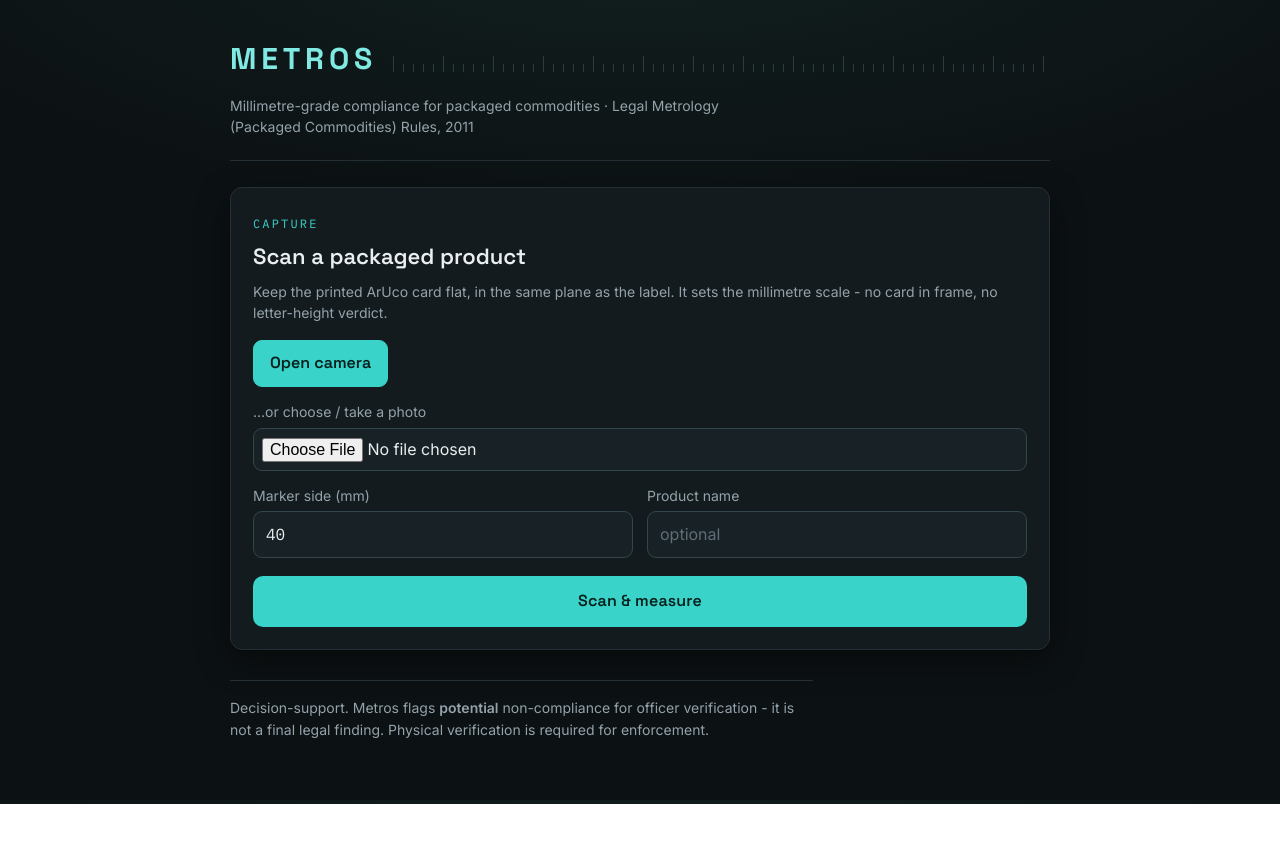
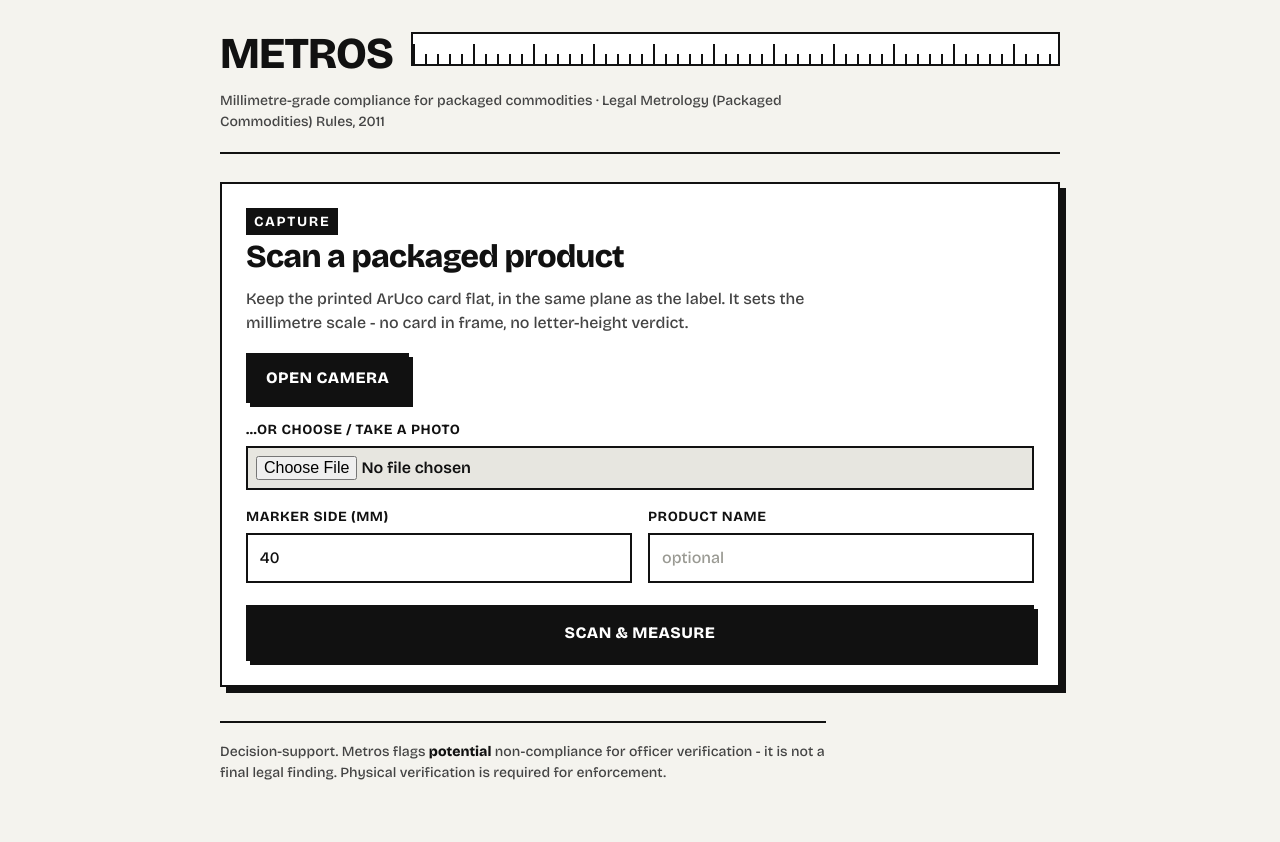
Before and after one commit to mugiwaraluffy56/sih-26, a React (Vite) app in the folder frontend/: page / in a window 1280 px wide. Shown: the top 842 px of the page. Before the commit the page ends 804 px from the top, so only its background shows below. Built offline with nearby package versions, Linux system fonts and the light colour scheme.

Commit message:
restyle ui as monochrome neo-brutalism with bricolage grotesque
Signed-off-by: mugiwaraluffy56 <myakampuneeth@gmail.com>

```diff
--- a/frontend/index.html
+++ b/frontend/index.html
@@ -3,11 +3,11 @@
   <head>
     <meta charset="UTF-8" />
     <meta name="viewport" content="width=device-width, initial-scale=1.0" />
-    <meta name="theme-color" content="#12343b" />
+    <meta name="theme-color" content="#f4f3ee" />
     <link rel="preconnect" href="https://fonts.googleapis.com" />
     <link rel="preconnect" href="https://fonts.gstatic.com" crossorigin />
     <link
-      href="https://fonts.googleapis.com/css2?family=Space+Grotesk:wght@500;600;700&family=Inter:wght@400;500;600&family=IBM+Plex+Mono:wght@400;500;600&display=swap"
+      href="https://fonts.googleapis.com/css2?family=Bricolage+Grotesque:opsz,wght@12..96,400..800&display=swap"
       rel="stylesheet"
     />
     <title>Metros - Legal Metrology Compliance</title>
--- a/frontend/src/styles.css
+++ b/frontend/src/styles.css
@@ -1,239 +1,242 @@
+/* Metros - monochrome neo-brutalism.
+   One typeface (Bricolage Grotesque), greyscale only, hard 2.5px borders,
+   offset shadows with zero blur, zero radius. Status is signalled by fill and
+   text, never hue (accessible + on-theme). */
+
 :root {
-  /* Precision-instrument palette - dark */
-  --paper: #0c1113;       /* deep instrument black, faint teal cast */
-  --card: #141b1e;
-  --card-2: #182125;
-  --ink: #e9eef0;
-  --sub: #93a2ab;
-  --line: #243035;
-  --line-strong: #33454c;
-  --accent: #3ad3c9;      /* bright instrument teal on dark */
-  --accent-ink: #7fe9e2;
+  --paper: #f4f3ee;      /* off-white ground */
+  --card: #ffffff;
+  --ink: #111111;        /* near-black */
+  --sub: #444444;
+  --g1: #e7e6e0;         /* light fill */
+  --g2: #cfcec7;         /* mid fill */
+  --g3: #9a9a93;         /* muted */
 
-  --ok: #4ecb8b;
-  --flag: #e0a53a;
-  --miss: #f0707d;
-  --na: #7d8992;
+  --bd: 2.5px;
+  --shadow: 6px 6px 0 var(--ink);
+  --shadow-sm: 4px 4px 0 var(--ink);
+  --shadow-press: 2px 2px 0 var(--ink);
 
-  --r: 12px;
-  --shadow: 0 1px 0 rgba(0,0,0,0.3), 0 10px 34px rgba(0,0,0,0.42);
-  --mono: "IBM Plex Mono", ui-monospace, SFMono-Regular, Menlo, monospace;
-  --sans: "Inter", system-ui, -apple-system, Segoe UI, Roboto, sans-serif;
-  --display: "Space Grotesk", var(--sans);
+  --font: "Bricolage Grotesque", system-ui, -apple-system, Segoe UI, sans-serif;
 
-  /* Modular scale (base 1rem, ratio 1.2 - Minor Third, product-UI default) */
-  --t-micro: 0.75rem;    /* 12px - badges / pills only */
-  --t-label: 0.875rem;   /* 14px - support-text floor */
+  /* Modular scale (base 1rem, ratio 1.25 - Major Third for bold hierarchy) */
+  --t-micro: 0.75rem;    /* 12px - badges only */
+  --t-label: 0.875rem;   /* 14px - support floor */
   --t-body: 1rem;        /* 16px - body floor */
-  --t-lead: 1.125rem;    /* 18px */
-  --t-h3: 1.375rem;      /* 22px */
-  --t-h2: 1.5rem;        /* 24px */
-  --t-display: 1.875rem; /* 30px wordmark */
+  --t-lead: 1.25rem;     /* 20px */
+  --t-h3: 1.5rem;        /* 24px */
+  --t-h2: 2rem;          /* 32px */
+  --t-display: 2.75rem;  /* 44px wordmark */
 }
 
 * { box-sizing: border-box; }
 html { -webkit-text-size-adjust: 100%; }
 body {
   margin: 0;
-  font-family: var(--sans);
+  font-family: var(--font);
   color: var(--ink);
-  background:
-    radial-gradient(120% 70% at 50% -10%, #12201f 0%, var(--paper) 55%) fixed;
-  line-height: 1.55;
+  background: var(--paper);
+  line-height: 1.5;
   font-size: var(--t-body);
   -webkit-font-smoothing: antialiased;
   text-rendering: optimizeLegibility;
 }
-.mono { font-variant-numeric: tabular-nums; }
+.mono { font-variant-numeric: tabular-nums; font-feature-settings: "tnum" 1; }
 h2, h3 { text-wrap: balance; }
 p { text-wrap: pretty; }
-.app { max-width: 860px; margin: 0 auto; padding: 28px 20px 64px; }
+:focus-visible { outline: 3px solid var(--ink); outline-offset: 2px; }
+
+.app { max-width: 880px; margin: 0 auto; padding: 32px 20px 72px; }
 
 /* ---- Masthead + ruler-strip signature ---- */
-.masthead { padding: 8px 0 22px; border-bottom: 1px solid var(--line); margin-bottom: 26px; }
-.brand { display: flex; align-items: center; gap: 16px; }
+.masthead { padding: 0 0 20px; margin-bottom: 28px; border-bottom: var(--bd) solid var(--ink); }
+.brand { display: flex; align-items: center; gap: 18px; }
 .wordmark {
-  font-family: var(--display);
-  font-weight: 700;
+  font-family: var(--font);
+  font-weight: 800;
   font-size: var(--t-display);
-  letter-spacing: 0.16em;
-  color: var(--accent-ink);
+  line-height: 1;
+  letter-spacing: -0.02em;
+  text-transform: uppercase;
+  color: var(--ink);
 }
 .tick-strip {
-  flex: 1; height: 26px; min-width: 60px;
-  /* millimetre ruler: tall ticks every 10, short ticks every 2 */
+  flex: 1; height: 34px; min-width: 60px; align-self: stretch;
+  border: var(--bd) solid var(--ink); background: var(--card);
+  /* millimetre ruler ticks */
   background-image:
-    repeating-linear-gradient(90deg, var(--line-strong) 0 1px, transparent 1px 10px),
-    repeating-linear-gradient(90deg, var(--line-strong) 0 1px, transparent 1px 50px);
-  background-size: 100% 8px, 100% 16px;
-  background-position: bottom left;
-  background-repeat: repeat-x;
-  opacity: 0.8;
+    repeating-linear-gradient(90deg, var(--ink) 0 2px, transparent 2px 12px),
+    repeating-linear-gradient(90deg, var(--ink) 0 2px, transparent 2px 60px);
+  background-size: 100% 10px, 100% 20px;
+  background-position: bottom left; background-repeat: repeat-x;
 }
-.tagline { margin: 12px 0 0; color: var(--sub); font-size: var(--t-label); max-width: 60ch; }
+.tagline { margin: 14px 0 0; color: var(--sub); font-size: var(--t-label); max-width: 62ch; font-weight: 500; }
 
 /* ---- Panels ---- */
 .panel {
   background: var(--card);
-  border: 1px solid var(--line);
-  border-radius: var(--r);
+  border: var(--bd) solid var(--ink);
   box-shadow: var(--shadow);
-  padding: 22px;
-  margin-bottom: 22px;
+  padding: 24px;
+  margin-bottom: 28px;
 }
-.panel-head h2 { font-family: var(--display); font-weight: 600; margin: 4px 0 0; font-size: var(--t-h3); }
+.panel-head h2 { font-weight: 800; margin: 6px 0 0; font-size: var(--t-h2); line-height: 1; letter-spacing: -0.02em; }
 .eyebrow {
-  font-family: var(--mono); font-size: var(--t-micro); letter-spacing: 0.18em;
-  text-transform: uppercase; color: var(--accent);
+  display: inline-block; font-size: var(--t-label); font-weight: 700; letter-spacing: 0.12em;
+  text-transform: uppercase; background: var(--ink); color: var(--card); padding: 3px 8px;
 }
-.lede { color: var(--sub); margin: 8px 0 0; font-size: var(--t-label); }
+.lede { color: var(--sub); margin: 14px 0 0; font-size: var(--t-body); font-weight: 500; max-width: 60ch; }
 
 /* ---- Fields ---- */
-.field { display: block; margin: 14px 0 0; }
-.field > span { display: block; font-size: var(--t-label); color: var(--sub); margin-bottom: 5px; }
+.field { display: block; margin: 16px 0 0; }
+.field > span { display: block; font-size: var(--t-label); font-weight: 700; text-transform: uppercase;
+  letter-spacing: 0.04em; margin-bottom: 6px; }
 input, textarea {
-  width: 100%; padding: 10px 12px; font: inherit;
-  border: 1px solid var(--line-strong); border-radius: 9px; background: var(--card-2);
-  color: var(--ink); transition: border-color .12s, box-shadow .12s;
+  width: 100%; padding: 11px 12px; font: inherit; font-weight: 500;
+  border: var(--bd) solid var(--ink); border-radius: 0; background: var(--card);
+  color: var(--ink);
 }
-input::placeholder, textarea::placeholder { color: #5f6d76; }
-input:focus, textarea:focus {
-  outline: none; border-color: var(--accent);
-  box-shadow: 0 0 0 3px rgba(58,211,201,0.20);
-}
-.mono, input.mono { font-family: var(--mono); }
-.file input { padding: 8px; }
-.grid2 { display: grid; grid-template-columns: 1fr 1fr; gap: 14px; }
+input::placeholder, textarea::placeholder { color: var(--g3); }
+input:focus, textarea:focus { outline: none; box-shadow: var(--shadow-press); }
+.mono, input.mono { }
+.file input { padding: 8px; background: var(--g1); font-weight: 600; }
+.grid2 { display: grid; grid-template-columns: 1fr 1fr; gap: 16px; }
 
 .cta {
-  margin-top: 18px; width: 100%;
-  font-family: var(--display); font-weight: 600; font-size: var(--t-body); letter-spacing: .01em;
-  background: var(--accent); color: #06201d; border: 0; border-radius: 10px;
-  padding: 13px 18px; cursor: pointer; transition: background .12s, transform .04s;
+  margin-top: 22px; width: 100%;
+  font-family: var(--font); font-weight: 800; font-size: var(--t-body);
+  text-transform: uppercase; letter-spacing: 0.03em;
+  background: var(--ink); color: var(--card); border: var(--bd) solid var(--ink); border-radius: 0;
+  box-shadow: var(--shadow-sm); padding: 14px 18px; cursor: pointer;
+  transition: transform .06s, box-shadow .06s;
 }
-.cta:hover { background: var(--accent-ink); }
-.cta:active { transform: translateY(1px); }
-.cta:disabled { opacity: .6; cursor: default; }
-.err { color: var(--miss); margin: 12px 0 0; font-size: var(--t-label); }
+.cta:hover { transform: translate(2px, 2px); box-shadow: var(--shadow-press); }
+.cta:active { transform: translate(4px, 4px); box-shadow: 0 0 0 var(--ink); }
+.cta:disabled { opacity: .5; cursor: default; box-shadow: var(--shadow-sm); transform: none; }
+.err {
+  color: var(--ink); font-weight: 700; margin: 14px 0 0; font-size: var(--t-label);
+  background: var(--g2); border: var(--bd) solid var(--ink); padding: 8px 10px;
+}
 
 /* ---- Camera ---- */
-.camera { margin: 16px 0 6px; }
-.viewfinder { position: relative; background: #0d1114; border-radius: 10px; overflow: hidden;
-  border: 1px solid var(--line-strong); }
+.camera { margin: 18px 0 6px; }
+.viewfinder { position: relative; background: var(--ink); overflow: hidden; border: var(--bd) solid var(--ink); }
 .viewfinder video { display: block; width: 100%; max-height: 60vh; object-fit: contain; }
 .guide {
-  position: absolute; left: 0; right: 0; bottom: 0; padding: 7px 10px;
-  font-family: var(--mono); font-size: var(--t-label); color: #eaf2f1;
-  background: linear-gradient(transparent, rgba(0,0,0,.62)); text-align: center;
+  position: absolute; left: 0; right: 0; bottom: 0; padding: 8px 10px;
+  font-size: var(--t-label); font-weight: 700; color: var(--ink); background: var(--card);
+  border-top: var(--bd) solid var(--ink); text-align: center;
 }
-.camrow { display: flex; gap: 10px; margin-top: 10px; }
+.camrow { display: flex; gap: 12px; margin-top: 12px; }
 button { font: inherit; }
 .camera > button, .camrow button {
-  font-family: var(--display); font-weight: 600; border-radius: 9px; padding: 10px 16px;
-  border: 1px solid var(--accent); background: var(--accent); color: #06201d; cursor: pointer;
+  font-family: var(--font); font-weight: 800; text-transform: uppercase; letter-spacing: 0.03em;
+  border: var(--bd) solid var(--ink); border-radius: 0; background: var(--ink); color: var(--card);
+  box-shadow: var(--shadow-sm); padding: 11px 18px; cursor: pointer; transition: transform .06s, box-shadow .06s;
 }
-.camrow .ghost { background: transparent; color: var(--accent); }
+.camera > button:hover, .camrow button:hover { transform: translate(2px, 2px); box-shadow: var(--shadow-press); }
+.camrow .ghost { background: var(--card); color: var(--ink); }
 
-.preview { margin: 14px 0 0; }
-.preview img { width: 100%; border: 1px solid var(--line); border-radius: 10px; display: block; }
-.preview figcaption { font-family: var(--mono); font-size: var(--t-label); color: var(--sub); margin-top: 6px; }
+.preview { margin: 16px 0 0; }
+.preview img { width: 100%; border: var(--bd) solid var(--ink); display: block; }
+.preview figcaption { font-size: var(--t-label); font-weight: 600; color: var(--sub); margin-top: 8px; }
 
 /* ---- Report ---- */
-.report-head { display: flex; align-items: flex-start; justify-content: space-between; gap: 12px; }
-.report-head h2 { letter-spacing: .04em; }
+.report-head { display: flex; align-items: flex-start; justify-content: space-between; gap: 14px; }
+.report-head h2 { letter-spacing: -0.01em; }
 .disp {
-  font-family: var(--mono); font-size: var(--t-label); letter-spacing: .06em; text-transform: uppercase;
-  padding: 6px 11px; border-radius: 999px; white-space: nowrap; align-self: center;
+  font-size: var(--t-label); font-weight: 800; letter-spacing: 0.04em; text-transform: uppercase;
+  padding: 7px 12px; border: var(--bd) solid var(--ink); white-space: nowrap; align-self: center;
+  background: var(--ink); color: var(--card);
 }
-.disp-compliant { background: rgba(78,203,139,0.15); color: var(--ok); }
-.disp-potential_non_compliance { background: rgba(224,165,58,0.16); color: var(--flag); }
+.disp-compliant { background: var(--card); color: var(--ink); }
 .notice {
-  margin: 14px 0 18px; padding: 10px 12px; font-size: var(--t-label); color: var(--accent-ink);
-  background: rgba(58,211,201,0.10); border: 1px solid rgba(58,211,201,0.26); border-radius: 9px;
+  margin: 16px 0 20px; padding: 12px 14px; font-size: var(--t-label); font-weight: 600; color: var(--ink);
+  background: var(--g1); border: var(--bd) solid var(--ink);
 }
 
-.kpis { display: grid; grid-template-columns: repeat(3, 1fr); gap: 1px;
-  background: var(--line); border: 1px solid var(--line); border-radius: 10px; overflow: hidden; }
-.kpi { background: var(--card); padding: 12px 14px; }
-.kpi-n { display: block; font-size: var(--t-h3); font-weight: 600; }
-.kpi-l { font-size: var(--t-label); color: var(--sub); text-transform: uppercase; letter-spacing: .04em; }
+.kpis { display: grid; grid-template-columns: repeat(3, 1fr); border: var(--bd) solid var(--ink); }
+.kpi { padding: 14px; border-right: var(--bd) solid var(--ink); border-bottom: var(--bd) solid var(--ink); }
+.kpi:nth-child(3n) { border-right: 0; }
+.kpi:nth-last-child(-n+3) { border-bottom: 0; }
+.kpi-n { display: block; font-size: var(--t-h3); font-weight: 800; line-height: 1; }
+.kpi-l { font-size: var(--t-label); font-weight: 700; color: var(--sub); text-transform: uppercase; letter-spacing: 0.04em; }
 
 .calbar {
-  display: flex; align-items: center; gap: 10px; flex-wrap: wrap;
-  margin: 16px 0 4px; padding: 10px 12px; border: 1px dashed var(--line-strong);
-  border-radius: 9px; font-size: var(--t-label);
+  display: flex; align-items: center; gap: 12px; flex-wrap: wrap;
+  margin: 18px 0 4px; padding: 12px 14px; border: var(--bd) solid var(--ink);
+  font-size: var(--t-label); font-weight: 600;
 }
-.calbar .dot { width: 9px; height: 9px; border-radius: 50%; }
-.calbar .dot.on { background: var(--ok); box-shadow: 0 0 0 3px rgba(31,122,77,.16); }
-.calbar .dot.off { background: var(--miss); box-shadow: 0 0 0 3px rgba(178,58,72,.16); }
+.calbar b { font-weight: 800; text-transform: uppercase; }
+.calbar .dot { width: 12px; height: 12px; border: var(--bd) solid var(--ink); }
+.calbar .dot.on { background: var(--ink); }
+.calbar .dot.off { background: var(--card); }
 
 .sec {
-  display: flex; align-items: center; gap: 10px; margin: 26px 0 10px;
-  font-family: var(--display); font-weight: 600; font-size: var(--t-body);
-  padding-bottom: 7px; border-bottom: 1px solid var(--line);
+  display: flex; align-items: center; gap: 12px; margin: 32px 0 12px;
+  font-weight: 800; font-size: var(--t-h3); line-height: 1; text-transform: uppercase; letter-spacing: -0.01em;
 }
-.sec-no { color: var(--accent); font-size: var(--t-label); }
+.sec-no {
+  font-size: var(--t-label); font-weight: 800; background: var(--ink); color: var(--card);
+  padding: 3px 8px; letter-spacing: 0;
+}
 
-.tbl { width: 100%; border-collapse: collapse; font-size: var(--t-label); }
-.tbl th { text-align: left; font-size: var(--t-label); text-transform: uppercase; letter-spacing: .04em;
-  color: var(--sub); font-weight: 600; padding: 7px 8px; border-bottom: 1px solid var(--line); }
-.tbl td { padding: 9px 8px; border-bottom: 1px solid var(--line); vertical-align: top; }
+.tbl { width: 100%; border-collapse: collapse; font-size: var(--t-label); border: var(--bd) solid var(--ink); }
+.tbl th { text-align: left; font-size: var(--t-label); font-weight: 800; text-transform: uppercase; letter-spacing: 0.04em;
+  padding: 9px 10px; border-bottom: var(--bd) solid var(--ink); background: var(--g1); }
+.tbl td { padding: 10px; border-bottom: 1.5px solid var(--ink); vertical-align: top; font-weight: 500; }
 .tbl tr:last-child td { border-bottom: 0; }
 .nowrap { white-space: nowrap; }
 
 .pill {
-  display: inline-block; font-family: var(--mono); font-size: var(--t-micro); font-weight: 500;
-  padding: 2px 8px; border-radius: 999px; white-space: nowrap;
+  display: inline-block; font-size: var(--t-micro); font-weight: 800; letter-spacing: 0.03em;
+  text-transform: uppercase; padding: 3px 8px; white-space: nowrap;
+  border: 2px solid var(--ink); background: var(--ink); color: var(--card);
 }
-.pill.s-compliant { background: rgba(78,203,139,0.15); color: var(--ok); }
-.pill.s-potential_non_compliance { background: rgba(224,165,58,0.16); color: var(--flag); }
-.pill.s-not_detected { background: rgba(240,112,125,0.16); color: var(--miss); }
-.pill.s-not_assessable, .pill.s-not_applicable { background: rgba(125,137,146,0.16); color: var(--na); }
-.s-compliant { color: var(--ok); }
-.s-potential_non_compliance { color: var(--flag); }
-.s-not_detected { color: var(--miss); }
-.s-not_assessable, .s-not_applicable { color: var(--na); }
+.pill.s-compliant { background: var(--card); color: var(--ink); }
 
-.bandline { font-size: var(--t-label); color: var(--ink); margin: 4px 0 12px; }
-.bandline code { background: rgba(58,211,201,0.10); padding: 1px 6px; border-radius: 5px; }
+.bandline { font-size: var(--t-label); font-weight: 600; margin: 6px 0 14px; }
+.bandline b { font-weight: 800; }
+.bandline code { background: var(--ink); color: var(--card); padding: 1px 6px; font-weight: 700; }
 
 /* Tolerance gauge */
-.fontlist { display: flex; flex-direction: column; gap: 14px; }
-.fontrow { border: 1px solid var(--line); border-radius: 10px; padding: 12px 14px; }
+.fontlist { display: flex; flex-direction: column; gap: 16px; }
+.fontrow { border: var(--bd) solid var(--ink); padding: 14px; box-shadow: var(--shadow-sm); }
 .fontrow-top { display: flex; align-items: center; justify-content: space-between; }
-.fontrow-id { font-family: var(--mono); font-size: var(--t-label); }
-.gauge { margin: 10px 0 2px; }
-.gauge-track { position: relative; height: 12px; border-radius: 6px;
-  background: repeating-linear-gradient(90deg, var(--line) 0 1px, transparent 1px 8px), var(--card-2);
-  border: 1px solid var(--line-strong); }
-.gauge-band { position: absolute; top: 0; bottom: 0; background: rgba(20,24,29,.10); }
-.gauge-val { position: absolute; top: -3px; bottom: -3px; width: 2px; background: var(--ink); }
-.gauge-thresh { position: absolute; top: -4px; bottom: -4px; width: 2px; background: var(--accent);
-  box-shadow: 0 0 0 2px rgba(18,86,79,.16); }
-.gauge.s-potential_non_compliance .gauge-val { background: var(--flag); }
-.gauge.s-compliant .gauge-val { background: var(--ok); }
-.gauge-legend { display: flex; justify-content: space-between; font-size: var(--t-label); margin-top: 8px; }
-.small { font-size: var(--t-label); margin: 8px 0 0; }
+.fontrow-id { font-weight: 800; text-transform: uppercase; letter-spacing: 0.02em; }
+.gauge { margin: 12px 0 2px; }
+.gauge-track { position: relative; height: 16px; border: var(--bd) solid var(--ink); background: var(--card);
+  background-image: repeating-linear-gradient(90deg, var(--g2) 0 1.5px, transparent 1.5px 9px); }
+.gauge-band { position: absolute; top: 0; bottom: 0; background: var(--g2); }
+.gauge-val { position: absolute; top: -4px; bottom: -4px; width: 4px; background: var(--ink); }
+.gauge-thresh { position: absolute; top: -6px; bottom: -6px; width: 3px; background: var(--ink);
+  border-left: 2px dashed var(--card); }
+.gauge-legend { display: flex; justify-content: space-between; font-size: var(--t-label); font-weight: 700; margin-top: 10px; }
+.small { font-size: var(--t-label); font-weight: 500; margin: 10px 0 0; }
 
-.actions { margin: 6px 0 0; padding-left: 18px; font-size: var(--t-label); }
-.actions li { margin: 4px 0; }
+.actions { margin: 8px 0 0; padding: 0; list-style: none; }
+.actions li { font-size: var(--t-label); font-weight: 600; padding: 8px 12px; margin: 8px 0;
+  border-left: var(--bd) solid var(--ink); background: var(--g1); }
 
 .dl {
-  display: inline-block; margin-top: 22px; font-family: var(--display); font-weight: 600;
-  font-size: var(--t-label); color: var(--accent); text-decoration: none;
-  border-bottom: 2px solid var(--accent); padding-bottom: 2px;
+  display: inline-block; margin-top: 26px; font-weight: 800; font-size: var(--t-body);
+  text-transform: uppercase; letter-spacing: 0.03em; color: var(--card); background: var(--ink);
+  border: var(--bd) solid var(--ink); box-shadow: var(--shadow-sm); padding: 12px 18px; text-decoration: none;
+  transition: transform .06s, box-shadow .06s;
 }
-.dl:hover { color: var(--accent-ink); border-color: var(--accent-ink); }
+.dl:hover { transform: translate(2px, 2px); box-shadow: var(--shadow-press); }
 
 .muted { color: var(--sub); }
-.foot { color: var(--sub); font-size: var(--t-label); margin-top: 30px; padding-top: 16px;
-  border-top: 1px solid var(--line); max-width: 66ch; }
+.foot { color: var(--sub); font-size: var(--t-label); font-weight: 500; margin-top: 34px; padding-top: 18px;
+  border-top: var(--bd) solid var(--ink); max-width: 66ch; }
+.foot b { font-weight: 800; color: var(--ink); }
 
 @media (max-width: 620px) {
   .grid2 { grid-template-columns: 1fr; }
   .kpis { grid-template-columns: repeat(2, 1fr); }
+  .kpi:nth-child(3n) { border-right: var(--bd) solid var(--ink); }
+  .kpi:nth-child(2n) { border-right: 0; }
   .wordmark { font-size: var(--t-h2); }
+  .panel { box-shadow: var(--shadow-sm); }
 }
-@media (prefers-reduced-motion: reduce) {
-  * { transition: none !important; animation: none !important; }
-}
+@media (prefers-reduced-motion: reduce) { * { transition: none !important; } }
```
